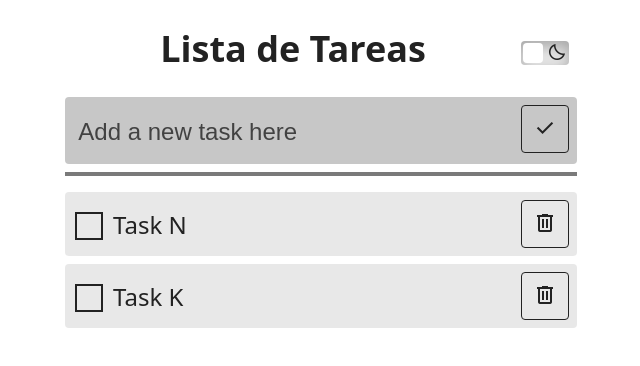
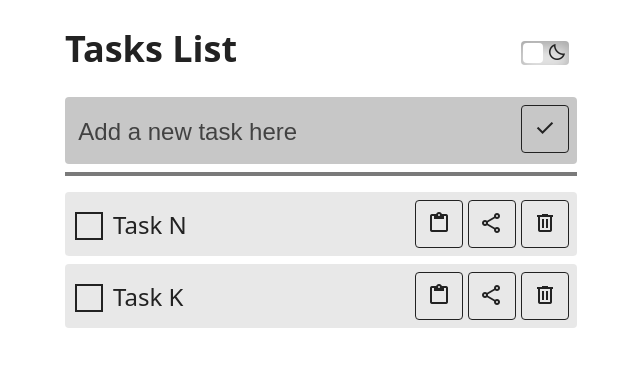
Before and after one commit to Kryosen/Lista_de_tareas_final, an Angular app: page / in a window 1280 px wide. Shown: the top 366 px of the page, without its empty margins (319-959 px from the left). Built offline with nearby package versions, Linux system fonts and the light colour scheme.

Commit message:
Adding three buttons

```diff
--- a/src/app/app.component.scss
+++ b/src/app/app.component.scss
@@ -14,7 +14,7 @@ hr {
 .titleBox {
   align-self: center;
   justify-content: center;
-  margin-left: auto;
+  //   margin-left: auto;
   margin-right: auto;
   text-align: center;
 }
--- a/src/app/header/title/title.component.html
+++ b/src/app/header/title/title.component.html
@@ -1 +1 @@
-<header><h1>Lista de Tareas</h1></header>
+<header><h1>Tasks List</h1></header>
--- a/src/app/shared/button-delete/button-delete.component.html
+++ b/src/app/shared/button-delete/button-delete.component.html
@@ -1,3 +1,3 @@
 <button class="trashButton">
-  <span class="material-symbols-outlined iconStyle"> delete </span>
+  <span class="material-symbols-outlined iconStyle"> {{ btnName }} </span>
 </button>
--- a/src/app/shared/button-delete/button-delete.component.scss
+++ b/src/app/shared/button-delete/button-delete.component.scss
@@ -8,7 +8,7 @@
   padding: 0.5rem;
   border: 1px solid var(--body-border-color);
   background-color: transparent;
-  margin-left: auto;
+  margin-left: 5px;
   border-radius: 4px;
 
   &:hover {
--- a/src/app/shared/button-delete/button-delete.component.ts
+++ b/src/app/shared/button-delete/button-delete.component.ts
@@ -1,10 +1,10 @@
-import { Component } from '@angular/core';
+import { Component, Input } from '@angular/core';
 
 @Component({
   selector: 'app-button-delete',
   templateUrl: './button-delete.component.html',
-  styleUrls: ['./button-delete.component.scss']
+  styleUrls: ['./button-delete.component.scss'],
 })
 export class ButtonDeleteComponent {
-
+  @Input() btnName: string = '';
 }
--- a/src/app/tasks-list/task/task.component.html
+++ b/src/app/tasks-list/task/task.component.html
@@ -6,5 +6,10 @@
     [ngClass]="{ checkedClass: task.checkboxStatus }"
     >{{ task.value }}</label
   >
-  <app-button-delete (click)="deleteIndex(i)"></app-button-delete>
+  <app-button-delete [btnName]="'content_paste'"></app-button-delete>
+  <app-button-delete [btnName]="'share'"></app-button-delete>
+  <app-button-delete
+    (click)="deleteIndex(i)"
+    [btnName]="'delete'"
+  ></app-button-delete>
 </li>
--- a/src/styles.scss
+++ b/src/styles.scss
@@ -28,7 +28,7 @@ body {
   --body-border-color: rgba(255, 255, 255, 1);
   --body-font-color: rgba(255, 255, 255, 1);
   --body-font-placeholder-color: rgba(255, 255, 255, 0.7);
-  --box-tasks-color: rgba(255, 255, 255, 0.2);
+  --box-tasks-color: rgba(255, 255, 255, 0.3);
   --box-tasks-color-hover: rgba(255, 255, 255, 0.2);
   --box-add-task-color: rgba(255, 255, 255, 0.2);
   --box-add-task-color-hover: rgba(255, 255, 255, 0.25);
```
